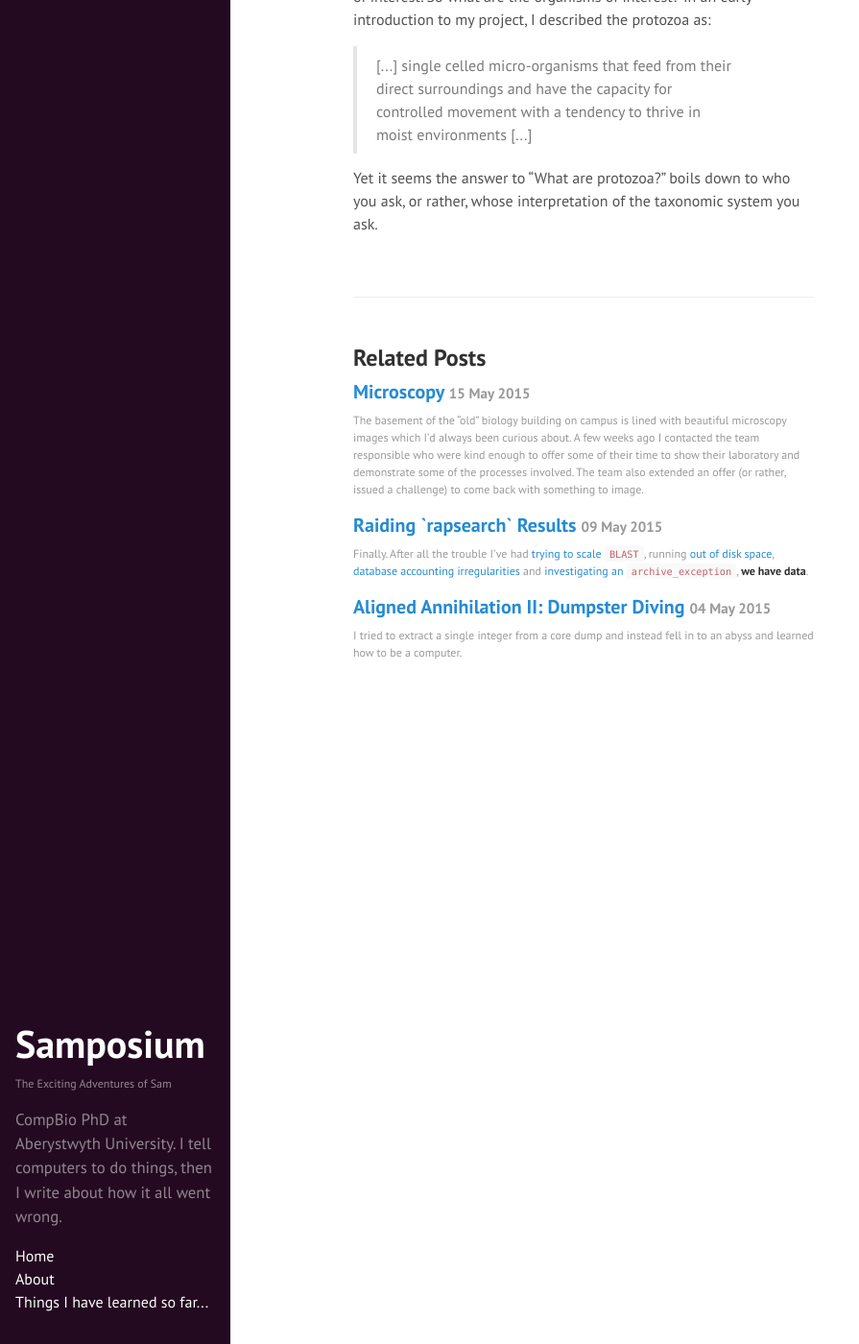
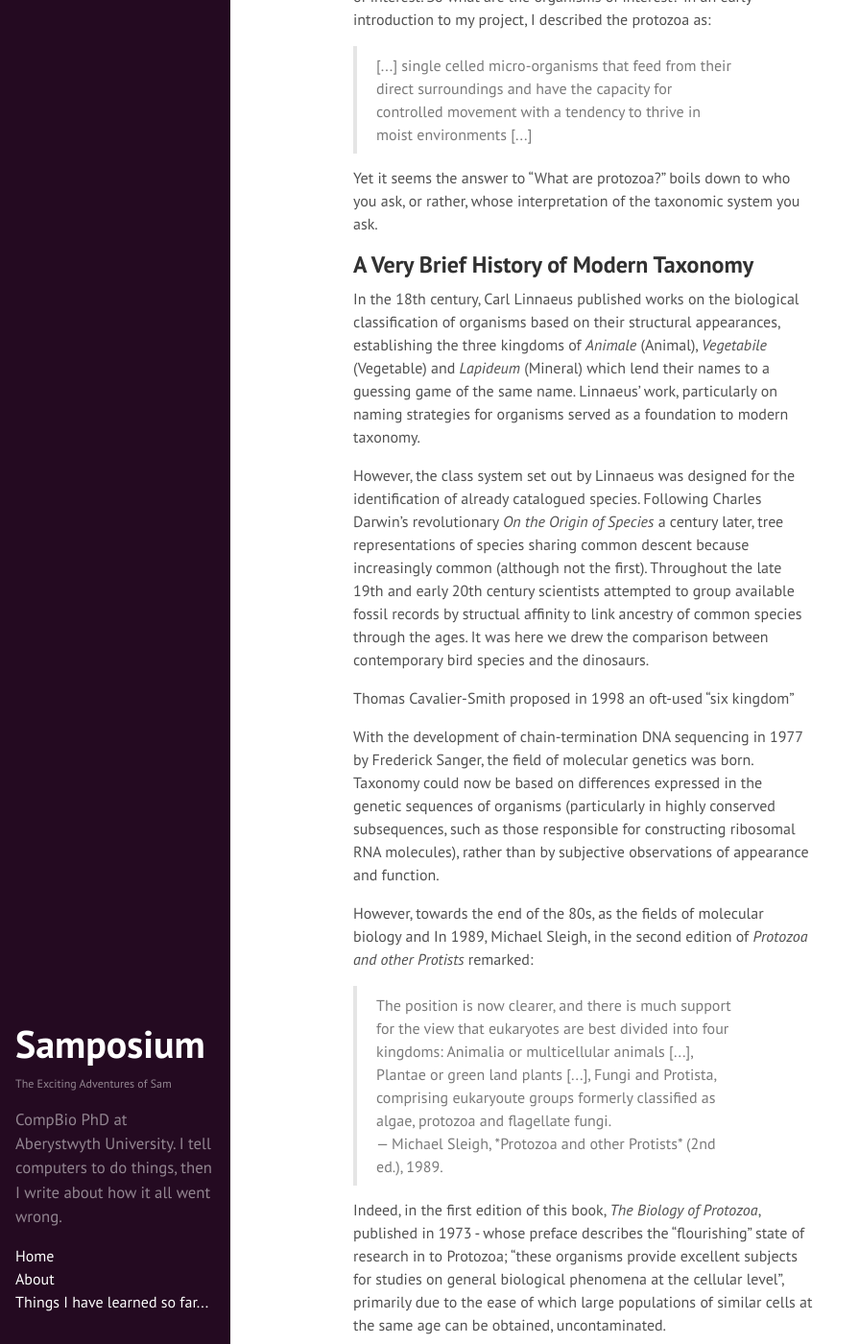
Before and after one commit to SamStudio8/samstudio8.github.io.off, a Jekyll site: the page built from _posts/2015-05-12-playing-phylogenetic-hide-seek.md, in a window 1280 px wide and 1400 px high, scrolled down 560 px. Shown: the whole window at 96% size, without its empty margins (0-895 px from the left). Built offline with Jekyll 4.4.1, drawn with Linux system fonts in a browser that asks for light colours; Markdown is read by kramdown in place of the engine named in the settings; some of the changed text lies outside the part shown.

Commit message:
Update 2015-05-12-playing-phylogenetic-hide-seek.md

```diff
--- a/_posts/2015-05-12-playing-phylogenetic-hide-seek.md
+++ b/_posts/2015-05-12-playing-phylogenetic-hide-seek.md
@@ -28,3 +28,54 @@ environments [...]</blockquote>
 
 Yet it seems the answer to "What are protozoa?" boils down to who you ask, or rather,
 whose interpretation of the taxonomic system you ask.
+
+## A Very Brief History of Modern Taxonomy
+In the 18th century, Carl Linnaeus published works on the biological classification of organisms based
+on their structural appearances, establishing the three kingdoms of *Animale* (Animal), *Vegetabile* (Vegetable)
+and *Lapideum* (Mineral) which lend their names to a guessing game of the same name.
+Linnaeus' work, particularly on naming strategies for organisms served as a foundation to modern taxonomy.
+
+However, the class system set out by Linnaeus was designed for the identification of already catalogued species.
+Following Charles Darwin's revolutionary *On the Origin of Species* a century later, tree representations of
+species sharing common descent because increasingly common (although not the first). Throughout the late
+19th and early 20th century scientists attempted to group available fossil records by structual affinity
+to link ancestry of common species through the ages. It was here we drew the comparison between
+contemporary bird species and the dinosaurs.
+
+
+Thomas Cavalier-Smith proposed in 1998 an oft-used "six kingdom"
+
+With the development of chain-termination DNA sequencing in 1977 by Frederick Sanger, the field
+of molecular genetics was born. Taxonomy could now be based on differences expressed in the genetic
+sequences of organisms (particularly in highly conserved subsequences, such as those responsible
+for constructing ribosomal RNA molecules), rather than by subjective observations of appearance and function.
+
+However, towards the end of the 80s, as the fields of molecular biology and
+In 1989, Michael Sleigh, in the second edition of *Protozoa and other Protists* remarked:
+
+<blockquote>
+The position is now clearer, and there is much support for the view that eukaryotes are best divided
+into four kingdoms: Animalia or multicellular animals [...], Plantae or green land plants [...], Fungi
+and Protista, comprising eukaryoute groups formerly classified as algae, protozoa and flagellate fungi.
+<footer>— Michael Sleigh, *Protozoa and other Protists* (2nd ed.), 1989.</footer>
+</blockquote>
+
+Indeed, in the first edition of this book, *The Biology of Protozoa*, published in 1973 -
+whose preface describes the "flourishing"
+state of research in to Protozoa; "these organisms provide excellent subjects for studies on general
+biological phenomena at the cellular level", primarily due to the ease of which large populations
+of similar cells at the same age can be obtained, uncontaminated.
+
+*Evolution: Revisiting the Root of the Eukaryote Tree*
+
+...currently the domain model holds no virii (but they have to go somewhere...) as they
+are classed at non-cellular... though ...there is support for adding a fourth domain of life for virii[^2]
+
+* * *
+
+# tl;dr
+* Even today, we still can't agree on what to call things and where they belong in a taxonomy, or even how best to present that taxonomy.
+*
+
+[^1]: Mark A. Ragan, *Trees and networks before and after Darwin*, 2009.
+[^2]: Arshan Nasir, Kyung Mo Kim, and Gustavo Caetano-Anolles, *Giant viruses coexisted with the cellular ancestors and represent a distinct supergroup along with superkingdoms Archaea, Bacteria and Eukarya*, 2012.
```
Also changed, not shown: other parts of _posts/2015-05-12-playing-phylogenetic-hide-seek.md (+1 -1 lines).
